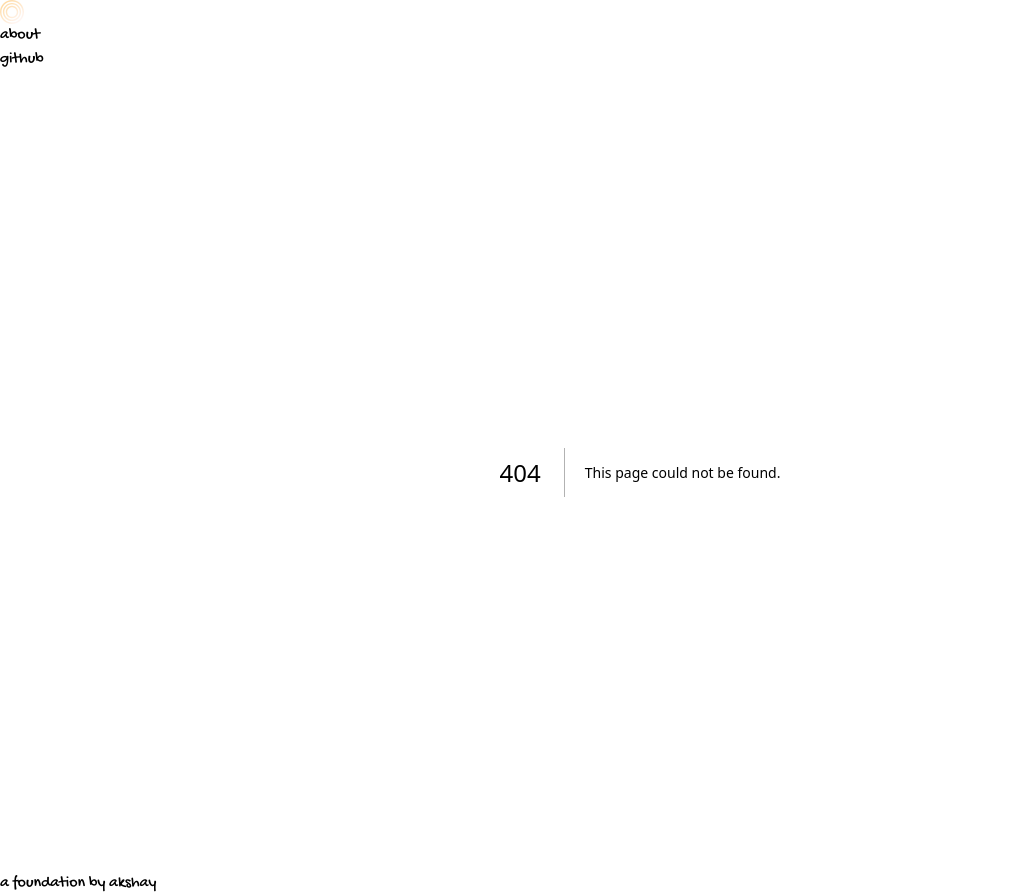
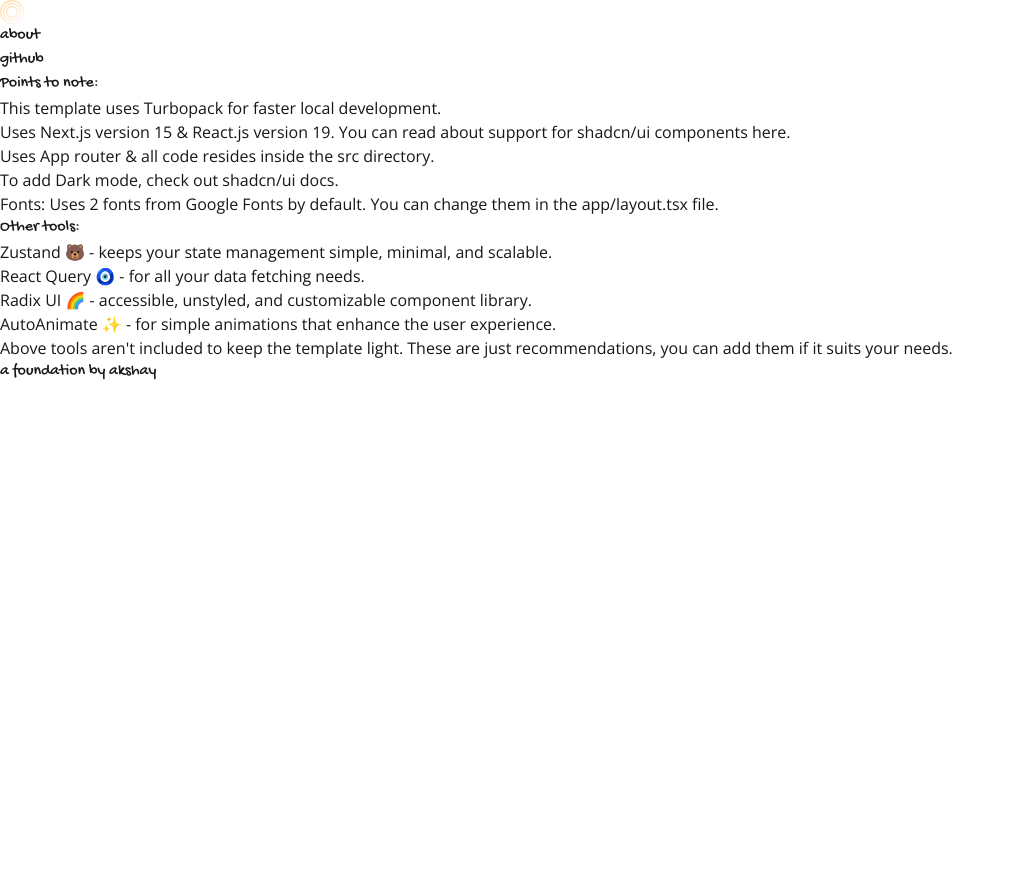
Before and after one commit to akshay-rajput/next-jump-start, a Next.js app: page /about in a window 1280 px wide. Before the commit this address had no page. Shown: the whole page, without its empty margins (0-1014 px from the left). After the commit the page ends 800 px from the top, so only its background shows below. Built offline with nearby package versions, Linux system fonts and the light colour scheme.

Commit message:
add - about page

```diff
--- /dev/null
+++ b/src/app/about/page.tsx
@@ -0,0 +1,127 @@
+import { Metadata } from 'next';
+import React from 'react';
+
+export const metadata: Metadata = {
+	title: 'About | Next JumpStart',
+	description: 'More information about Next Jumpstart template.',
+};
+
+export default function Page() {
+	const keyPoints: Array<React.ReactNode> = [
+		<span key='turbopack'>
+			This template uses{' '}
+			<a
+				href='https://nextjs.org/docs/app/api-reference/turbopack'
+				target='_blank'
+				className='text-amber-600 hover:text-amber-400'
+			>
+				Turbopack
+			</a>{' '}
+			for faster local development.
+		</span>,
+		<span key='react-version'>
+			Uses{' '}
+			<span className='underline underline-offset-2'>Next.js version 15</span> &{' '}
+			<span className='underline underline-offset-2'>React.js version 19</span>.
+			You can read about support for shadcn/ui components{' '}
+			<a
+				href='https://ui.shadcn.com/docs/react-19'
+				target='_blank'
+				className='text-amber-600 hover:text-amber-400'
+			>
+				here
+			</a>
+			.
+		</span>,
+		<span key='react-version'>
+			Uses <span className='underline underline-offset-2'>App router</span> &
+			all code resides inside the{' '}
+			<span className='bg-stone-800 text-stone-300 px-1 py-0 tracking-wider rounded text-sm'>
+				src
+			</span>{' '}
+			directory.
+		</span>,
+		<span key='darkmode' className=''>
+			To add Dark mode, check out{' '}
+			<a
+				href='https://ui.shadcn.com/docs/dark-mode'
+				target='_blank'
+				className='text-amber-600 hover:text-amber-400'
+			>
+				shadcn/ui docs
+			</a>
+			.
+		</span>,
+		<span className='' key={'fonts'}>
+			Fonts: Uses 2 fonts from Google Fonts by default. You can change them in
+			the{' '}
+			<span className='bg-stone-800 text-stone-300 px-1 py-0 tracking-wider rounded text-sm'>
+				app/layout.tsx
+			</span>{' '}
+			file.
+		</span>,
+	];
+
+	const recommendations: Array<React.ReactNode> = [
+		<span key='zustand'>
+			<a href='' target='_blank' className=''>
+				Zustand 🐻
+			</a>{' '}
+			- keeps your state management simple, minimal, and scalable.
+		</span>,
+
+		<span key='react-query'>
+			<a href='' target='_blank' className=''>
+				React Query 🧿
+			</a>{' '}
+			- for all your data fetching needs.
+		</span>,
+		<span key='radix'>
+			<a href='' target='_blank' className=''>
+				Radix UI 🌈
+			</a>{' '}
+			- accessible, unstyled, and customizable component library.
+		</span>,
+		<span key='auto-animate'>
+			<a href='' target='_blank' className=''>
+				AutoAnimate ✨
+			</a>{' '}
+			- for simple animations that enhance the user experience.
+		</span>,
+	];
+
+	return (
+		<div className='about-content mt-20 w-full'>
+			<div className='points-to-note mb-10 md:mb-16'>
+				<h2 className='text-stone-500 font-gochi-hand tracking-wide mb-2 text-xl'>
+					Points to note:
+				</h2>
+				<ul className='w-full text-stone-400 flex flex-col gap-2 list-disc pl-6 text-sm leading-6 tracking-wide mb-4'>
+					{keyPoints.map((keyPoint, index) => (
+						<li key={index} className=''>
+							{keyPoint}
+						</li>
+					))}
+				</ul>
+			</div>
+
+			<div className='recommendations text-stone-400 '>
+				<h2 className='text-stone-500 font-gochi-hand tracking-wide mb-2 text-xl'>
+					Other tools:
+				</h2>
+				<ul className='w-full flex flex-col gap-2 list-disc pl-6 text-sm leading-6 tracking-wide mb-4'>
+					{recommendations.map((recommendation, index) => (
+						<li key={index} className=''>
+							{recommendation}
+						</li>
+					))}
+				</ul>
+
+				<p className='text-sm mb-4 '>
+					Above tools aren&apos;t included to keep the template light. These are
+					just recommendations, you can add them if it suits your needs.
+				</p>
+			</div>
+		</div>
+	);
+}
```
